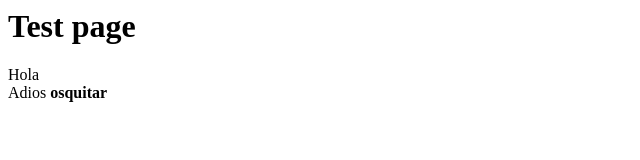
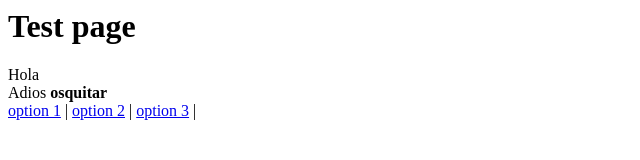
Before and after one commit to oscarring/test, a plain HTML site: page index.html in a window 1280 px wide. Shown: the whole page, without its empty margins (0-640 px from the left). Drawn offline with Linux system fonts and the light colour scheme.

Commit message:
O2: Adding options

```diff
--- a/index.html
+++ b/index.html
@@ -7,5 +7,10 @@
 		Hola<br/>
 		Adios
 		<b>osquitar</b>
+		<div class="options">
+			<a href="#">option 1</a> |
+			<a href="#">option 2</a> |
+			<a href="#">option 3</a> |
+		</div>
 	</body>
 </html>
```
